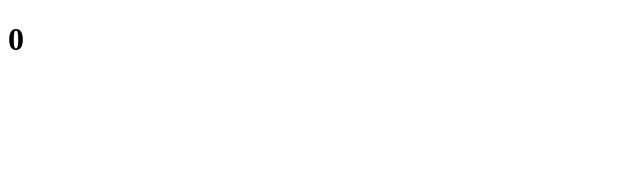
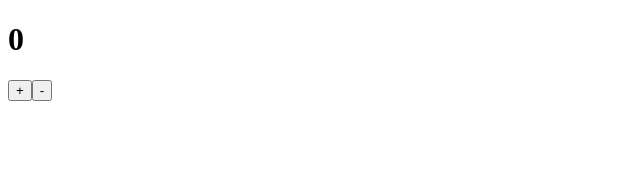
Before and after one commit to AysCongYelo/frontend-grind, a React (Vite) app in the folder projects/counter-app/: page / in a window 1280 px wide. Shown: the top 170 px of the page, without its empty margins (0-640 px from the left). Built offline with nearby package versions, Linux system fonts and the light colour scheme.

Commit message:
feat: add increment and decrement buttons

```diff
--- a/projects/counter-app/src/App.jsx
+++ b/projects/counter-app/src/App.jsx
@@ -5,6 +5,24 @@ function App() {
   return (
     <>
       <h1>{count}</h1>
+
+      <button
+        onClick={() => {
+          // console.log("Count:", count);
+          setCount(count + 1);
+        }}
+      >
+        +
+      </button>
+
+      <button
+        onClick={() => {
+          // console.log("Count:", count);
+          setCount(count - 1);
+        }}
+      >
+        -
+      </button>
     </>
   );
 }
```
